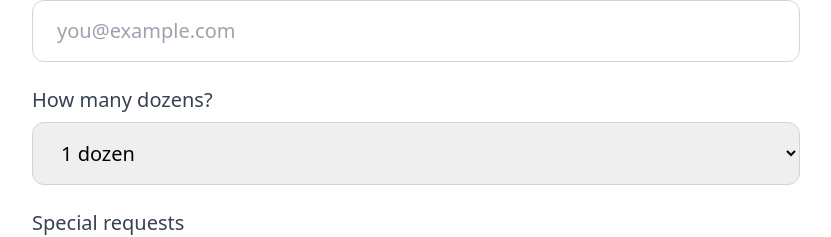
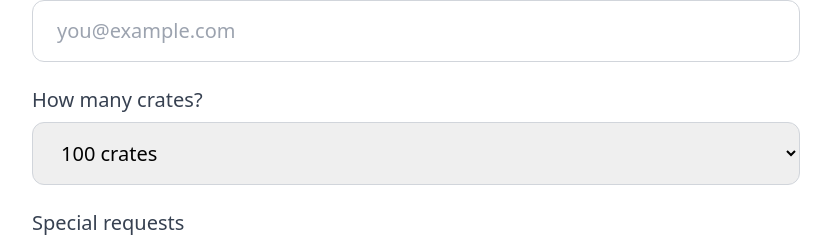
Before and after one commit to NwogeEberechi/eggsential-web, a React (Vite) app: page / in a window 1280 px wide. Shown: the part 2238-2475 px from the top of the page, without its empty margins (224-1055 px from the left). Built offline with nearby package versions, Linux system fonts and the light colour scheme.

Commit message:
change dozens to crates

```diff
--- a/src/components/Contact.tsx
+++ b/src/components/Contact.tsx
@@ -43,16 +43,16 @@ const Contact = () => {
               htmlFor="quantity"
               className="block text-xl font-medium text-gray-700 mb-2"
             >
-              How many dozens?
+              How many crates?
             </label>
             <select
               id="quantity"
               className="w-full px-6 py-4 text-xl border border-gray-300 rounded-xl focus:ring-2 focus:ring-yellow-400 focus:border-yellow-400"
             >
-              <option>1 dozen</option>
-              <option>2 dozens</option>
-              <option>3 dozens</option>
-              <option>4+ dozens</option>
+              <option>100 crates</option>
+              <option>200 crates</option>
+              <option>300 crates</option>
+              <option>400+ crates</option>
             </select>
           </div>
           <div>
```
